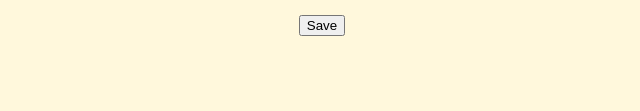
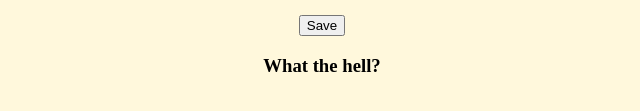
Before and after one commit to bunkerdog/portfolio, a plain HTML site: page index.html in a window 1280 px wide. Shown: the part 159-270 px from the top of the page, without its empty margins (318-958 px from the left). Drawn offline with Linux system fonts and the light colour scheme.

Commit message:
"added some spicy"

```diff
--- a/index.html
+++ b/index.html
@@ -17,5 +17,6 @@
     <br>
     <br>
     <input type="button" onkeyup="save()" value="Save">
+    <h3>What the hell?</h3>
 </body>
 </html>
```
